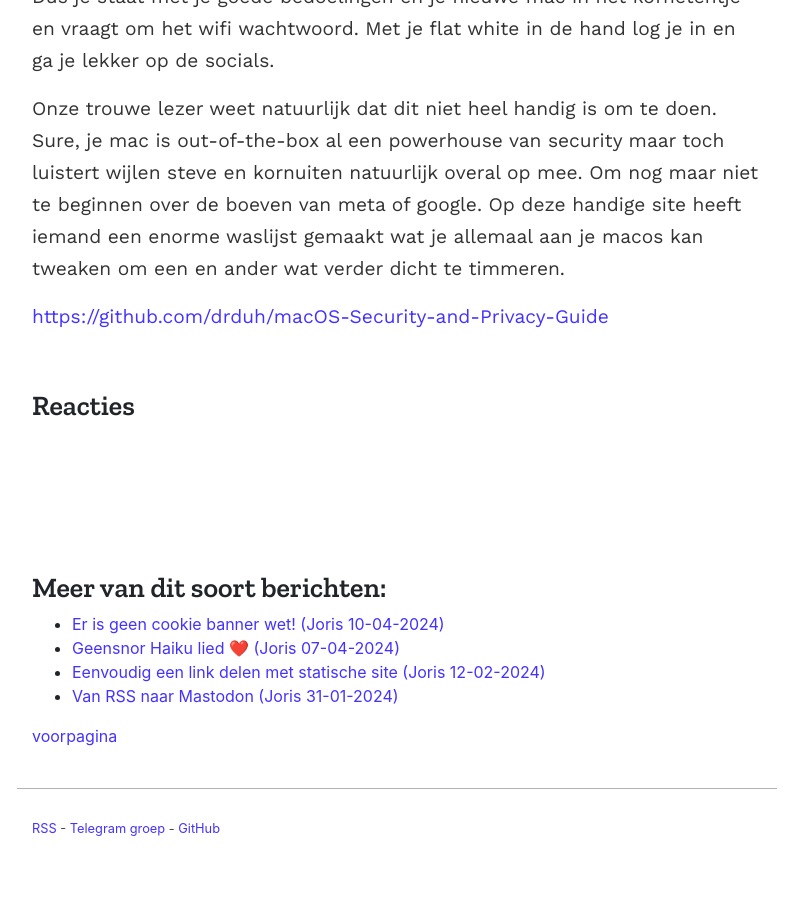
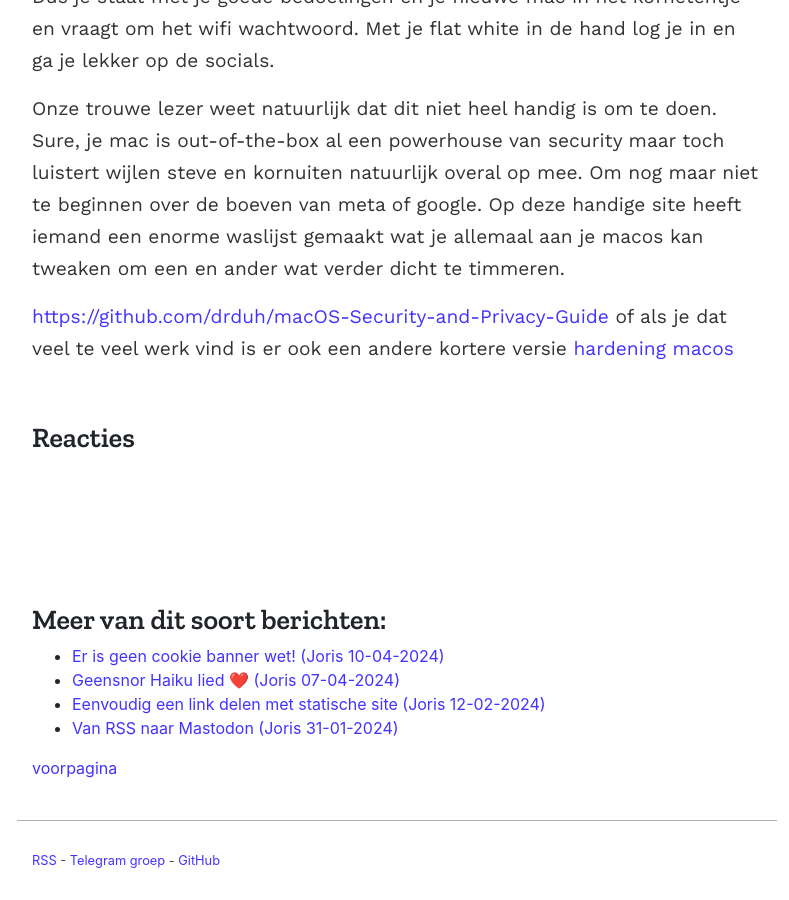
Before and after one commit to geensnor/geensnor.nl, a Jekyll site: the page built from _posts/2024-04-25-dingen-die-je-kan-doen-om-je-mac-meer-secure-te-krijgen.md, in a window 1280 px wide and 900 px high, scrolled down 591 px. Shown: the whole window, without its empty margins (243-1032 px from the left). Built offline with Jekyll 4.4.1, drawn with Linux system fonts in a browser that asks for light colours; comment, search, counter and statistics services are not loaded; before the commit the page ends 1459 px from its top, so only the background shows below that.

Commit message:
security op mac

```diff
--- a/_posts/2024-04-25-dingen-die-je-kan-doen-om-je-mac-meer-secure-te-krijgen.md
+++ b/_posts/2024-04-25-dingen-die-je-kan-doen-om-je-mac-meer-secure-te-krijgen.md
@@ -8,4 +8,4 @@ Dus je staat met je goede bedoelingen en je nieuwe mac in het koffietentje en vr
 
 Onze trouwe lezer weet natuurlijk dat dit niet heel handig is om te doen. Sure, je mac is out-of-the-box al een powerhouse van security maar toch luistert wijlen steve en kornuiten natuurlijk overal op mee. Om nog maar niet te beginnen over de boeven van meta of google. Op deze handige site heeft iemand een enorme waslijst gemaakt wat je allemaal aan je macos kan tweaken om een en ander wat verder dicht te timmeren.
 
-[https://github.com/drduh/macOS-Security-and-Privacy-Guide](https://github.com/drduh/macOS-Security-and-Privacy-Guide)
+[https://github.com/drduh/macOS-Security-and-Privacy-Guide](https://github.com/drduh/macOS-Security-and-Privacy-Guide) of als je dat veel te veel werk vind is er ook een andere kortere versie [hardening macos](https://www.bejarano.io/hardening-macos/)
```
